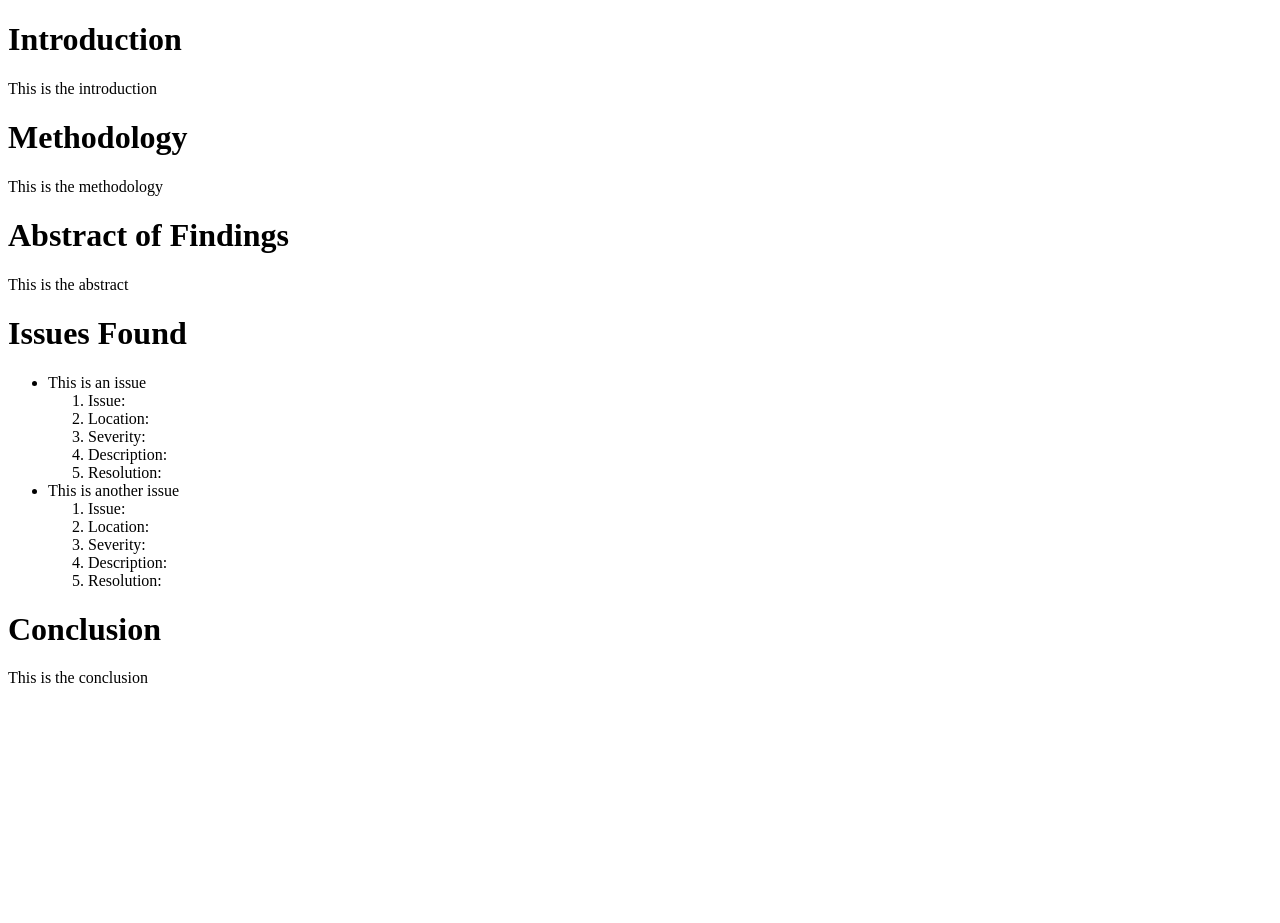
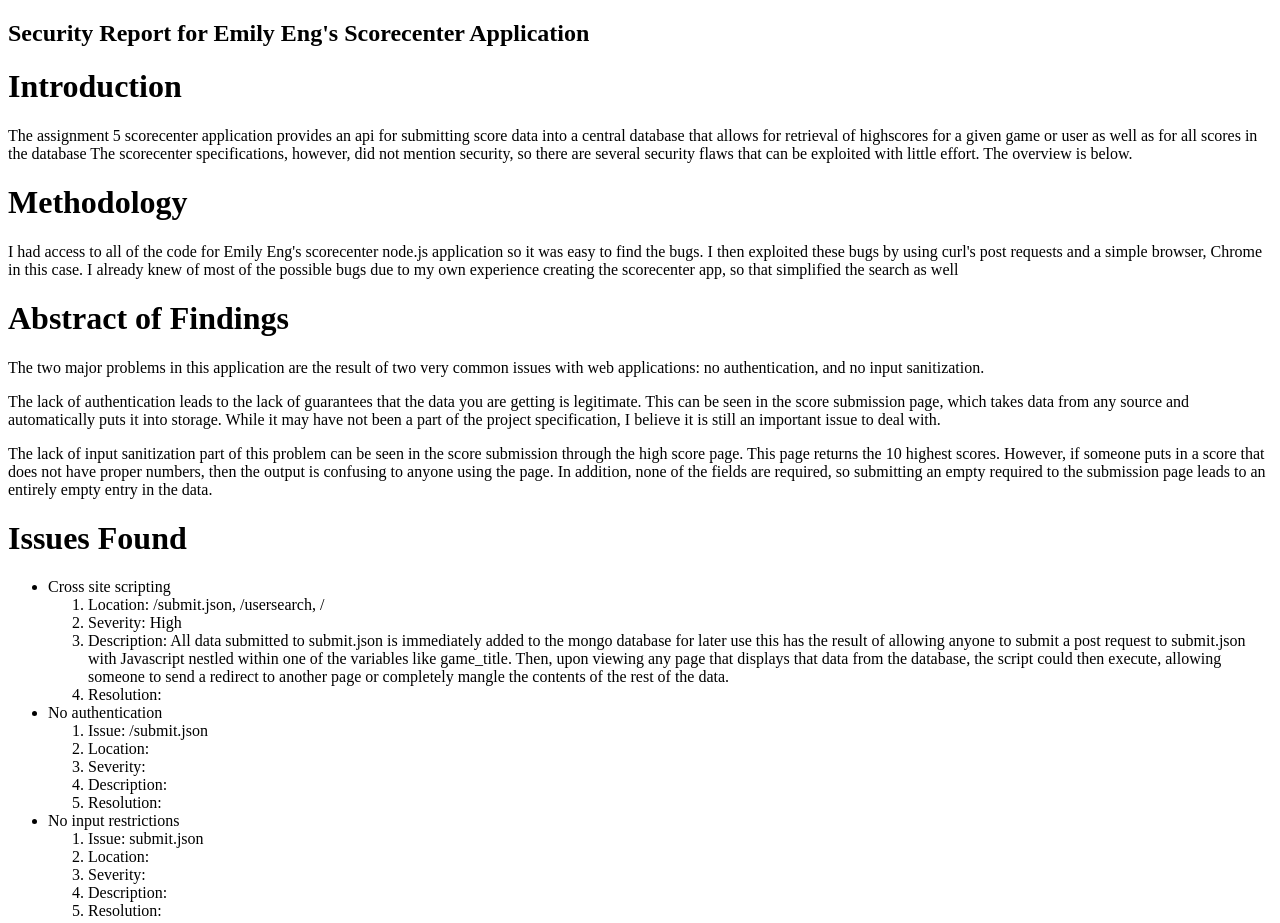
Before and after one commit to cblanck/comp20-cblanck, a plain HTML site: page security/report.html in a window 1280 px wide. Shown: the top 923 px of the page. Before the commit the page ends 800 px from the top, so only its background shows below. Drawn offline with Linux system fonts and the light colour scheme.

Commit message:
Lab 11 closing questions

```diff
--- a/security/report.html
+++ b/security/report.html
@@ -5,32 +5,65 @@
 <head>
 	<title>Security Report</title>
 	<meta http-equiv="content-type" content="text/html;charset=utf-8" />
+    <link rel=stylesheet type="text/css" href="report.css" />
 </head>
 
 <body>
+    <h2 class="title">Security Report for Emily Eng's Scorecenter Application</h2>
     <h1>Introduction</h1>
-    <p>This is the introduction</p>
+    <p>The assignment 5 scorecenter application provides an api for submitting score data
+       into a central database that allows for retrieval of highscores for a given game or user
+       as well as for all scores in the database
+
+       The scorecenter specifications, however, did not mention security, so there are several
+       security flaws that can be exploited with little effort. The overview is below.</p>
 
     <h1>Methodology</h1>
-    <p>This is the methodology</p>
+    <p>I had access to all of the code for Emily Eng's scorecenter node.js application
+       so it was easy to find the bugs. I then exploited these bugs by using curl's post
+       requests and a simple browser, Chrome in this case. I already knew of most of the
+       possible bugs due to my own experience creating the scorecenter app, so that
+       simplified the search as well</p>
 
     <h1>Abstract of Findings</h1>
-    <p>This is the abstract</p>
+    <p>The two major problems in this application are the result of two very common issues with web applications: no authentication,
+    and no input sanitization.</p>
+
+    <p>The lack of authentication leads to the lack of guarantees that the data you are getting is legitimate.
+    This can be seen in the score submission page, which takes data from any source and automatically puts it into storage. While it
+    may have not been a part of the project specification, I believe it is still an important issue to deal with.</p>
+
+    <p>The lack of input sanitization part of this problem can be seen in the score submission through the high score page. This page
+       returns the 10 highest scores. However, if someone puts in a score that does not have proper numbers, then the output is confusing
+       to anyone using the page. In addition, none of the fields are required, so submitting an empty required to the submission page
+       leads to an entirely empty entry in the data.</p>
 
     <h1>Issues Found</h1>
         <ul>
-            <li>This is an issue
+            <li>Cross site scripting
                 <ol>
-                    <li>Issue: </li>
+                    <li>Location: /submit.json, /usersearch, /</li>
+                    <li>Severity: High</li>
+                    <li>Description: All data submitted to submit.json is immediately added to the mongo database for later use
+                        this has the result of allowing anyone to submit a post request to submit.json with Javascript nestled
+                        within one of the variables like game_title. Then, upon viewing any page that displays that data from the
+                        database, the script could then execute, allowing someone to send a redirect to another page or completely
+                        mangle the contents of the rest of the data.</li>
+                    <li>Resolution: </li>
+                </ol>
+            </li>
+            <li>No authentication
+                <ol>
+                    <li>Issue: /submit.json</li>
                     <li>Location: </li>
                     <li>Severity: </li>
                     <li>Description: </li>
                     <li>Resolution: </li>
                 </ol>
             </li>
-            <li>This is another issue
+            <li>No input restrictions
                 <ol>
-                    <li>Issue: </li>
+                    <li>Issue: submit.json</li>
                     <li>Location: </li>
                     <li>Severity: </li>
                     <li>Description: </li>
```
Also changed, not shown: 1 other file.
